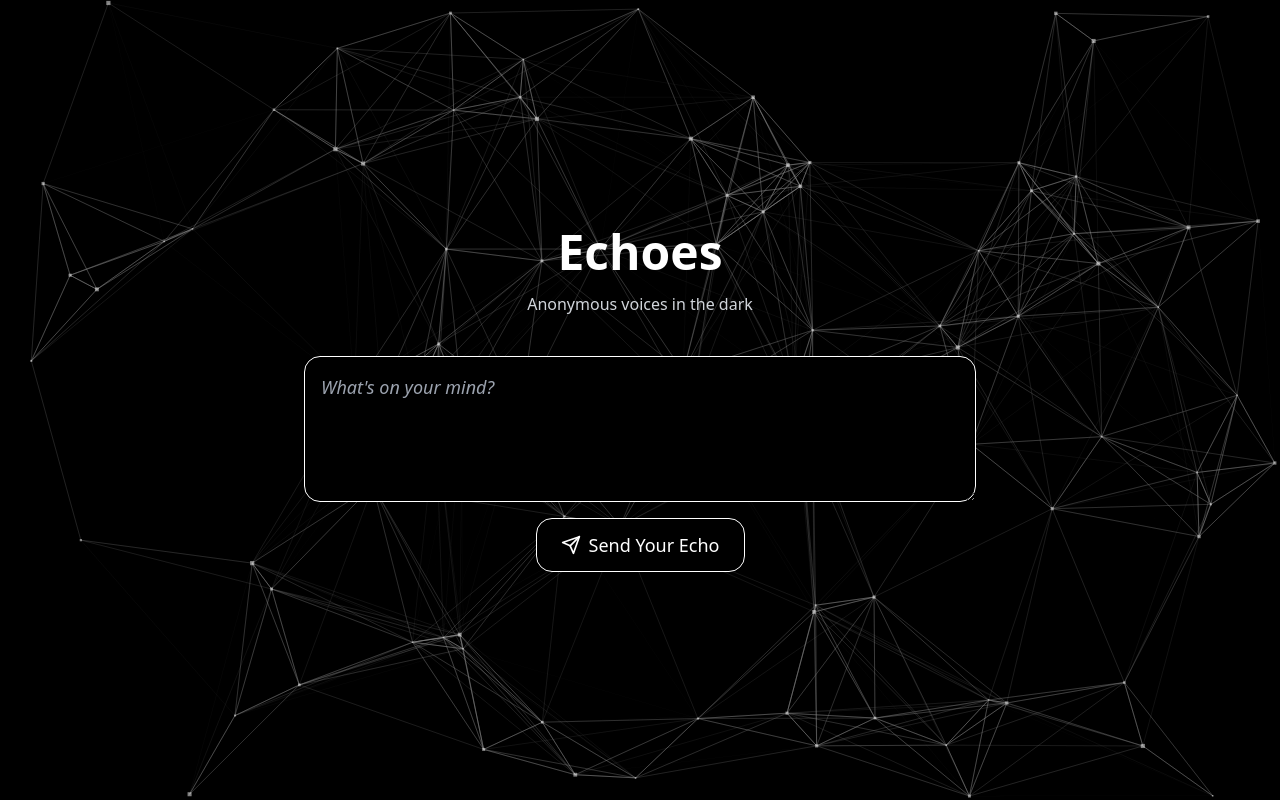
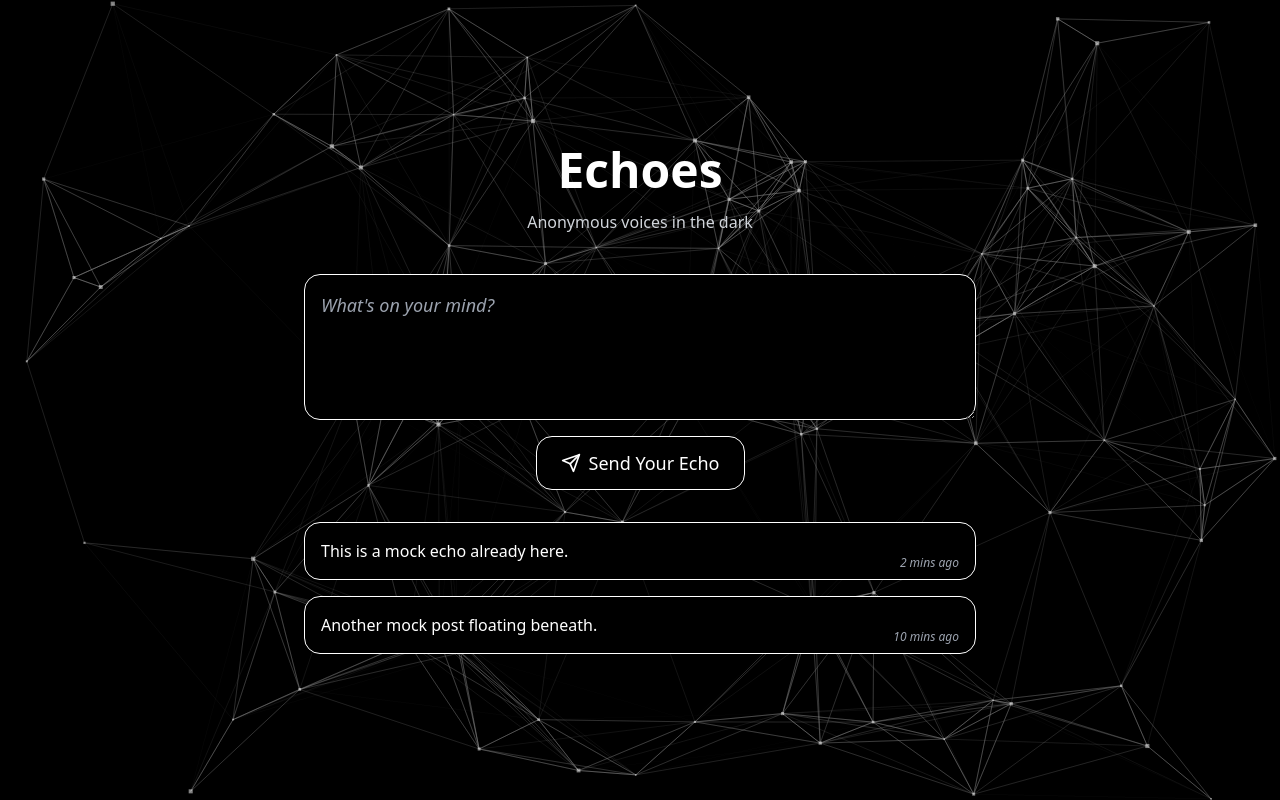
Before and after one commit to Blindtroop/echoes, a React (Create React App) app: page / in a window 1280 px wide. Built offline with nearby package versions, Linux system fonts and the light colour scheme.

Commit message:
Fix:Added more functionality

```diff
--- a/package.json
+++ b/package.json
@@ -10,11 +10,12 @@
     "dayjs": "^1.11.18",
     "dompurify": "^3.2.7",
     "firebase": "^12.2.1",
+    "framer-motion": "^12.23.15",
     "react": "^19.1.1",
     "react-dom": "^19.1.1",
     "react-firebase-hooks": "^5.1.1",
     "react-icons": "^5.5.0",
-    "react-scripts": "5.0.1",
+    "react-scripts": "^5.0.1",
     "react-tsparticles": "^2.12.2",
     "tsparticles-engine": "^2.12.0",
     "tsparticles-slim": "^2.12.0",
--- a/src/App.js
+++ b/src/App.js
@@ -1,5 +1,6 @@
 import Background from "./Components/background";
 import EchoForm from "./Components/EchoForm";
+import EchoFeed from "./Components/EchoFeed";
 
 function App() {
   return (
@@ -9,6 +10,7 @@ function App() {
         <h1 className="text-5xl font-bold">Echoes</h1>
         <p className="mt-4 text-gray-300">Anonymous voices in the dark</p>
         <EchoForm/>
+        {/* <EchoFeed/> */}
       </div>
 
     </div>
--- /dev/null
+++ b/src/Components/EchoFeed.js
@@ -0,0 +1,67 @@
+// src/Components/EchoFeed.jsx
+import React, { useState } from "react";
+import { motion } from "framer-motion";
+import { FiSend } from "react-icons/fi";
+
+const EchoFeed = () => {
+  const [input, setInput] = useState("");
+  const [posts, setPosts] = useState([
+    { id: 1, text: "This is the first echo in the void..." },
+    { id: 2, text: "Another whisper drifts through the darkness." },
+    { id: 3, text: "Echoes remind us we are not alone." },
+  ]);
+
+  const handleSubmit = (e) => {
+    e.preventDefault();
+    if (!input.trim()) return;
+    const newPost = {
+      id: Date.now(),
+      text: input,
+    };
+    setPosts([newPost, ...posts]); // put new post at top
+    setInput(""); // clear input
+  };
+
+  return (
+    <div className="flex flex-col items-center w-full px-4 mt-6">
+      {/* Input Form */}
+      <form
+        onSubmit={handleSubmit}
+        className="w-full max-w-xl flex flex-col items-center space-y-3"
+      >
+        <textarea
+          value={input}
+          onChange={(e) => setInput(e.target.value)}
+          placeholder="What's on your mind?"
+         className="w-full h-170 px-6 py-4 rounded-xl bg-black border border-white text-white text-lg italic placeholder-gray-400"
+          rows={3}
+        />
+        <button
+          type="submit"
+          className="flex items-center space-x-2 px-6 py-3 rounded-2xl border border-white bg-black text-white hover:bg-gray-900 transition"
+        >
+          <FiSend className="w-5 h-5" />
+          <span>Send Your Echo</span>
+        </button>
+      </form>
+
+      {/* Posts */}
+      <div className="w-full max-w-xl mt-8 space-y-4">
+        {posts.map((post, index) => (
+          <motion.div
+            key={post.id}
+            initial={{ opacity: 0, x: index % 2 === 0 ? -50 : 50 }} // alternate slide left/right
+            whileInView={{ opacity: 1, x: 0 }}
+            viewport={{ once: false, amount: 0.2 }}
+            transition={{ type: "spring", stiffness: 80, damping: 15 }}
+            className="p-4 rounded-2xl border border-white bg-black text-white shadow-md"
+          >
+            {post.text}
+          </motion.div>
+        ))}
+      </div>
+    </div>
+  );
+};
+
+export default EchoFeed;
--- a/src/Components/EchoForm.js
+++ b/src/Components/EchoForm.js
@@ -1,18 +1,57 @@
-import React from "react";
-import { FiSend } from "react-icons/fi"; // Send icon
+import React, { useState } from "react";
+import { FiSend } from "react-icons/fi";
+import { motion } from "framer-motion";
+
+// Helper function for "time ago"
+const timeAgo = (timestamp) => {
+  const now = new Date();
+  const seconds = Math.floor((now - timestamp) / 1000);
+
+  if (seconds < 60) return "just now";
+  const minutes = Math.floor(seconds / 60);
+  if (minutes < 60) return `${minutes} min${minutes > 1 ? "s" : ""} ago`;
+  const hours = Math.floor(minutes / 60);
+  if (hours < 24) return `${hours} hr${hours > 1 ? "s" : ""} ago`;
+  const days = Math.floor(hours / 24);
+  return `${days} day${days > 1 ? "s" : ""} ago`;
+};
 
 const EchoForm = () => {
+  const [input, setInput] = useState("");
+  const [posts, setPosts] = useState([
+    { id: 1, text: "This is a mock echo already here.", createdAt: new Date(Date.now() - 1000 * 60 * 2) }, // 2 mins ago
+    { id: 2, text: "Another mock post floating beneath.", createdAt: new Date(Date.now() - 1000 * 60 * 10) }, // 10 mins ago
+  ]);
+
+  const handleSubmit = (e) => {
+    e.preventDefault();
+    if (input.trim() === "") return;
+
+    const newPost = {
+      id: Date.now(),
+      text: input,
+      createdAt: new Date(),
+    };
+
+    setPosts([newPost, ...posts]); // new one on top
+    setInput(""); // clear input
+  };
+
   return (
-    <div className="w-full flex justify-center mt-10 px-4">
-      <form className="flex flex-col items-center w-full max-w-2xl space-y-4">
-        {/* Input */}
+    <div className="w-full flex flex-col items-center mt-10 px-4">
+      {/* Form */}
+      <form
+        onSubmit={handleSubmit}
+        className="flex flex-col items-center w-full max-w-2xl space-y-4"
+      >
         <textarea
           rows="4"
+          value={input}
+          onChange={(e) => setInput(e.target.value)}
           placeholder="What's on your mind?"
           className="w-full rounded-2xl bg-black border border-white text-white placeholder-gray-400 italic p-4 focus:outline-none focus:ring-2 focus:ring-white text-lg"
         />
 
-        {/* Button */}
         <button
           type="submit"
           className="flex items-center justify-center gap-2 rounded-2xl bg-black border border-white text-white px-6 py-3 text-lg font-medium hover:bg-white hover:text-black transition-all"
@@ -21,6 +60,24 @@ const EchoForm = () => {
           Send Your Echo
         </button>
       </form>
+
+      {/* Posts */}
+      <div className="mt-8 w-full max-w-2xl space-y-4">
+        {posts.map((post, index) => (
+          <motion.div
+            key={post.id}
+            initial={{ opacity: 0, x: index % 2 === 0 ? -100 : 100 }} // left/right alternate
+            animate={{ opacity: 1, x: 0 }}
+            transition={{ duration: 0.5 }}
+            className="w-full rounded-2xl bg-black border border-white text-white p-4 relative"
+          >
+            <p>{post.text}</p>
+            <span className="absolute bottom-2 right-4 text-xs text-gray-400 italic">
+              {timeAgo(post.createdAt)}
+            </span>
+          </motion.div>
+        ))}
+      </div>
     </div>
   );
 };
```
Also changed, not shown: 1 other file (tests, documents, lock files or other folders).
